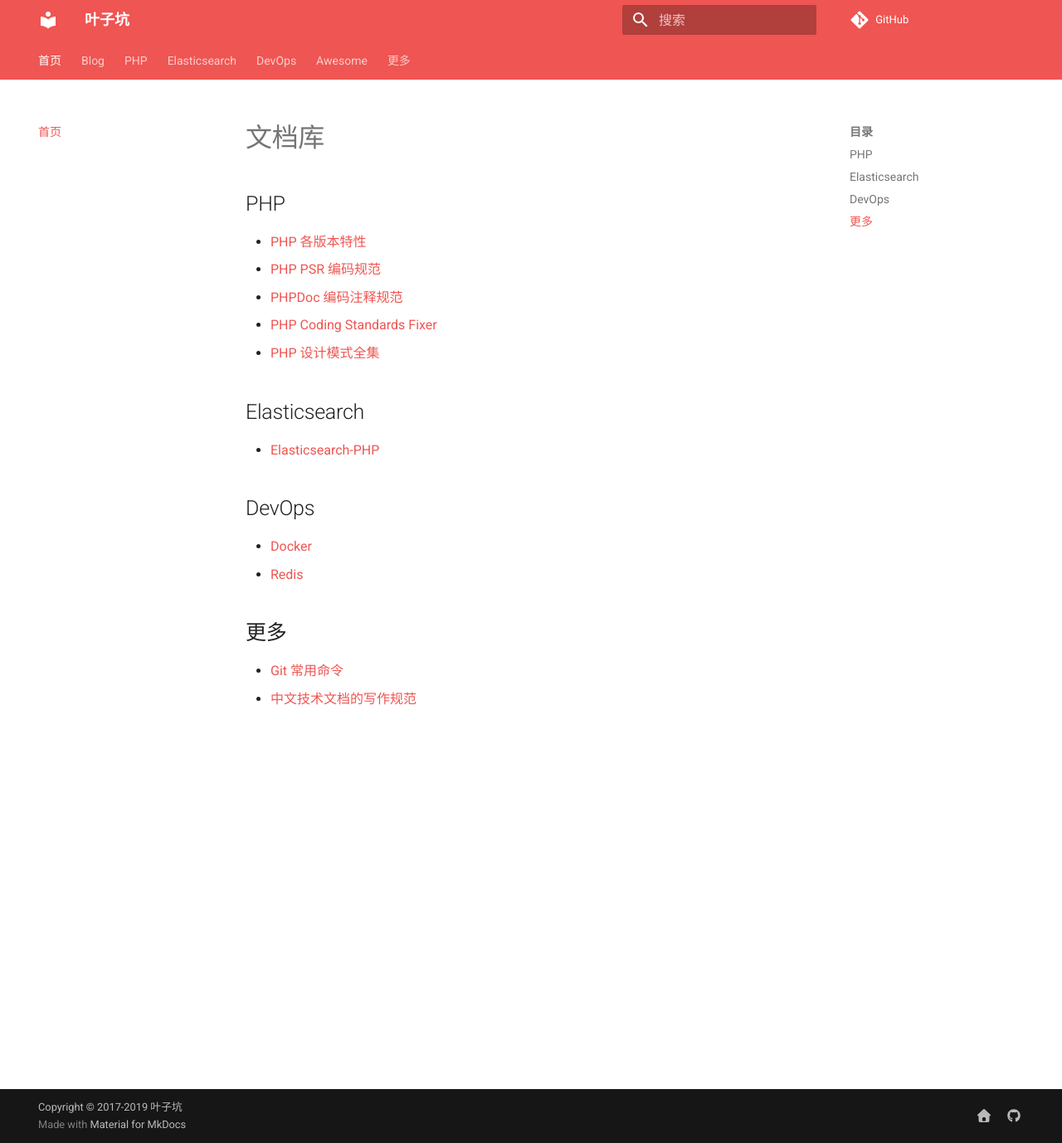
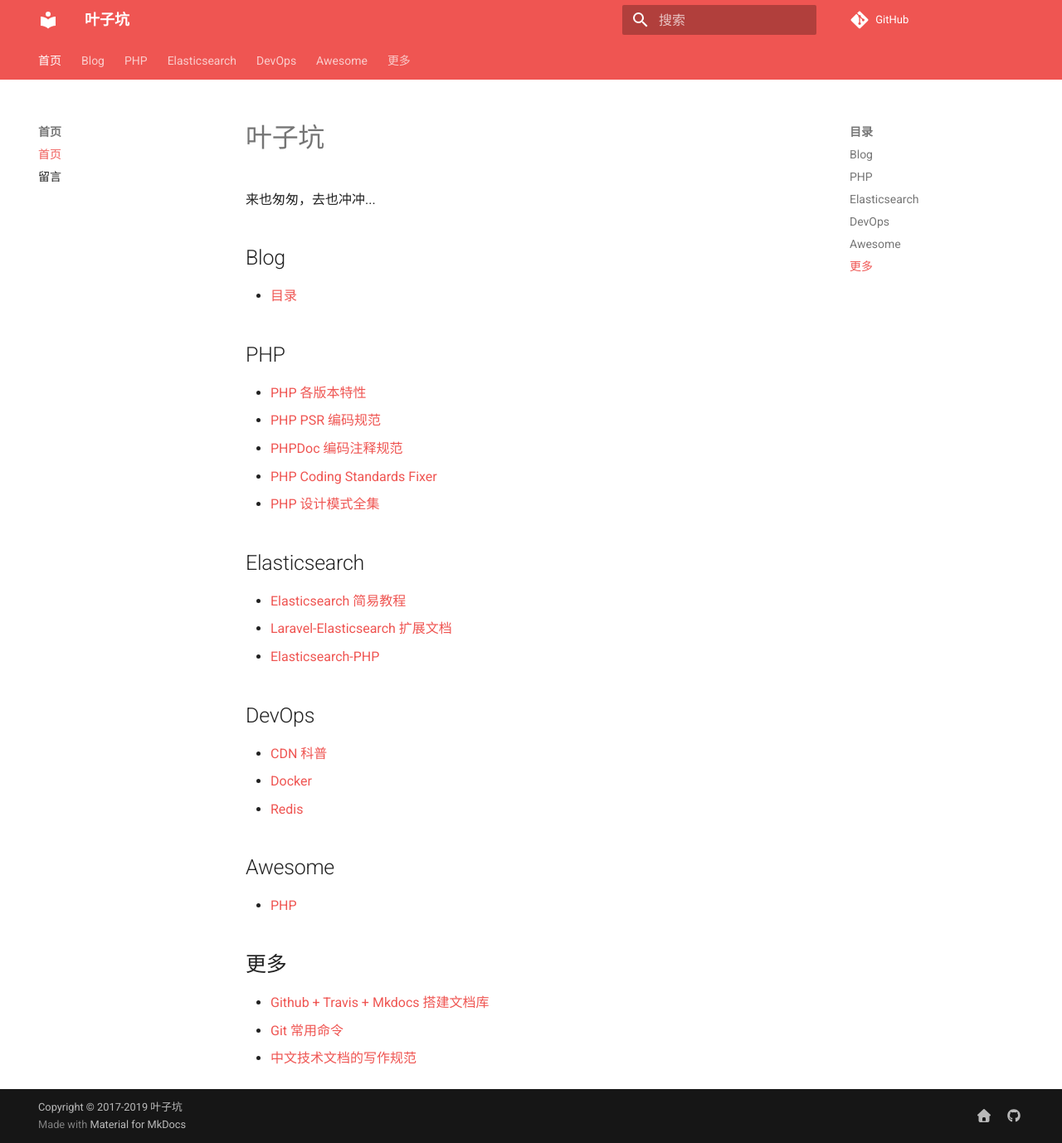
Before and after one commit to flc1125/docs, an MkDocs documentation site: the page built from docs/index.md, in a window 1280 px wide and 1378 px high. Shown: the whole window at 83% size. Built offline with MkDocs 1.6.1 and Material for MkDocs 9.7.7, drawn with Linux system fonts in a browser that asks for light colours; comment, search, counter and statistics services are not loaded.

```diff
--- a/docs/index.md
+++ b/docs/index.md
@@ -1,4 +1,10 @@
-# 文档库
+# 叶子坑
+
+来也匆匆，去也冲冲...
+
+## Blog
+
+- [目录](blog/index.md)
 
 ## PHP
 
@@ -10,14 +16,22 @@
 
 ## Elasticsearch
 
+- [Elasticsearch 简易教程](elasticsearch/simple/introduction.md)
+- [Laravel-Elasticsearch 扩展文档](elasticsearch/laravel-elasticsearch/introduction.md)
 - [Elasticsearch-PHP](elasticsearch/elasticsearch-php/overview.md)
 
 ## DevOps
 
+- [CDN 科普](devops/cdn/index.md)
 - [Docker](devops/docker/index.md)
 - [Redis](devops/redis/index.md)
 
+## Awesome
+
+- [PHP](awesome/php.md)
+
 ## 更多
 
+- [Github + Travis + Mkdocs 搭建文档库](more/github-travis-mkdocs-document/index.md)
 - [Git 常用命令](more/git/index.md)
 - [中文技术文档的写作规范](more/document-style-guide/index.md)
--- a/mkdocs.yml
+++ b/mkdocs.yml
@@ -61,7 +61,9 @@ extra:
   # disqus: 'flc-docs' # 需翻墙
 
 nav:
-- 首页: 'index.md'
+- 首页:
+  - 首页: 'index.md'
+  - 留言: 'message.md'
 - Blog:
   - 目录: 'blog/index.md'
   - 201907:
```
Also changed, not shown: README.md (+22 -11 lines), docs/blog/201907/sword-coming.md (+1 -1 lines), docs/message.md (added, +3 -0 lines).
